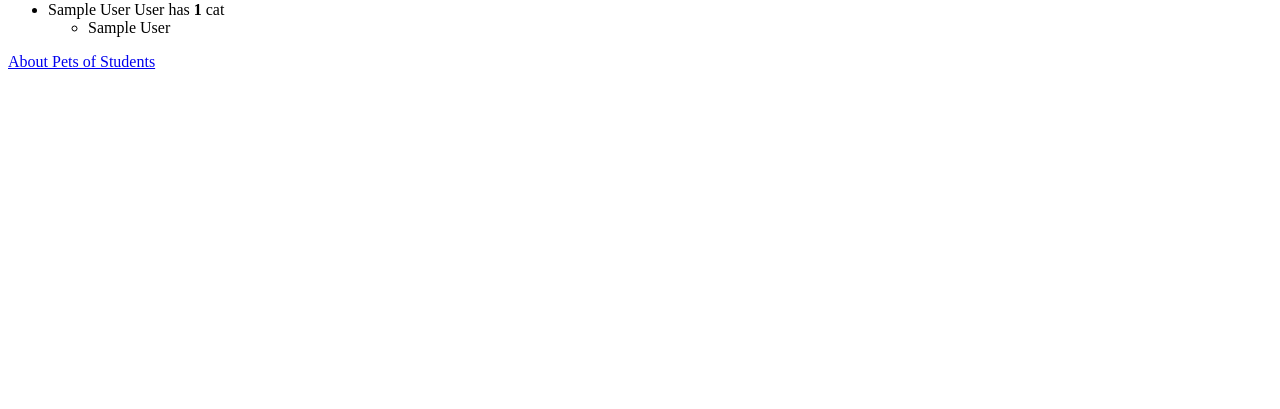
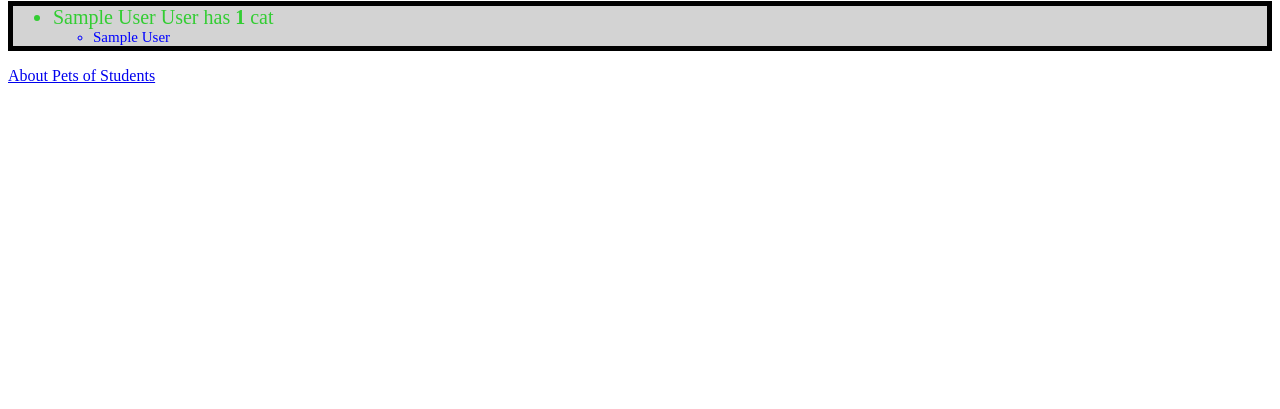
Before and after one commit to AndyMckelvey/class_pets-CLASS_TEST, a Django app: page / in a window 1280 px wide. Shown: the part 391-800 px from the top of the page. Run offline with Django 3.2, Linux system fonts and the light colour scheme; tables that the repository leaves empty hold one stand-in row (values such as "Sample post").

Commit message:
Finished & made pretty

```diff
--- /dev/null
+++ b/static/css/main.css
@@ -0,0 +1,14 @@
+#Home {
+    background-color: lightgray;
+    border: 5px solid black;
+}
+
+#Student {
+    color: limegreen;
+    font-size: 20px;
+}
+
+#Cat {
+    color: blue;
+    font-size: 15px;
+}
--- a/templates/class_pets/index.html
+++ b/templates/class_pets/index.html
@@ -4,6 +4,7 @@
 <html>
     <head>
         <title>Students</title>
+        <link rel="stylesheet" type="text/css" href="{% static 'css/main.css' %}">
     </head>
 
     <body>
@@ -15,9 +16,9 @@
 
         <div>
             {% if Student%}
-                <ul>
+                <ul id="Home">
                     {% for s in Student %}
-                    <li>
+                    <li id="Student">
                         {% if s.cat_numb > 1%}
                             {{ s.forename }} {{ s.surname }} has <strong>{{ s.cat_numb }}</strong> cats
                         {% elif s.cat_numb == 1%}
@@ -30,7 +31,7 @@
                             <ul>
                                 {% for c in Cat %}
                                     {% if s == c.student %}
-                                    <li>
+                                    <li id="Cat">
                                         {{ c.name }}
                                     </li>
                                     {% endif %}
```
Also changed, not shown: templates/class_pets/pets.html (+4 -3 lines).
